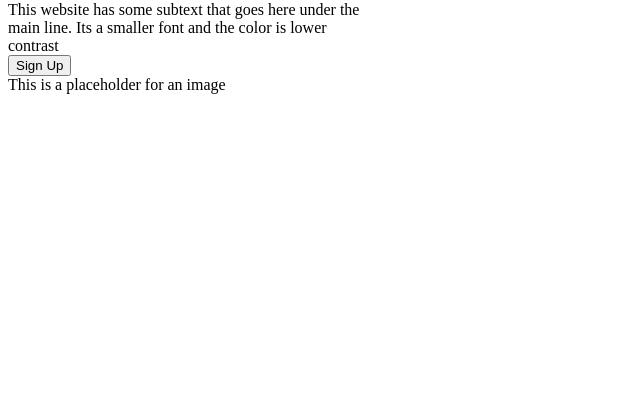
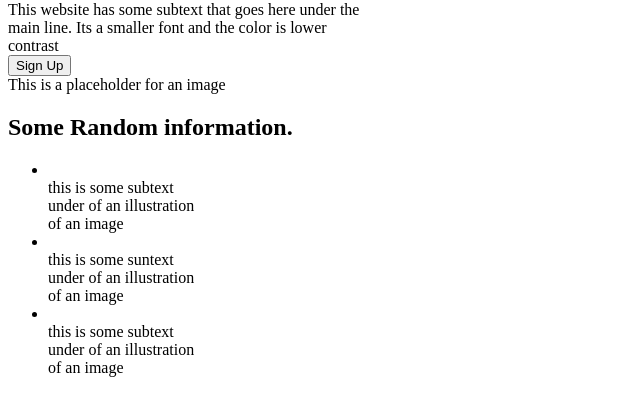
Before and after one commit to Lowkeyoj/Landing-Page-project, a plain HTML site: page index.html in a window 1280 px wide. Shown: the part 223-638 px from the top of the page, without its empty margins (0-640 px from the left). Drawn offline with Linux system fonts and the light colour scheme.

Commit message:
Container 2 skeleton made

```diff
--- a/index.html
+++ b/index.html
@@ -29,19 +29,17 @@
     <div class="h2-container2">
        This is a placeholder for an image
     </div>
- </div>
-
-
-
-
+   </div>
  </div>
  <div class="container-2">
-
-
-
-
-
-
+  <h2> Some Random information.</h2>
+  <div class="bubble-container">
+    <ul>
+     <li><img src=""><br>this is some subtext <br> under of an illustration <br> of an image</li>
+     <li><img src=""><br>this is some suntext <br> under of an illustration <br> of an image</li>
+     <li><img src=""><br>this is some subtext <br> under of an illustration <br> of an image </li>
+    </ul>
+  </div>
  </div>
  <div class="container-3">
 
```
